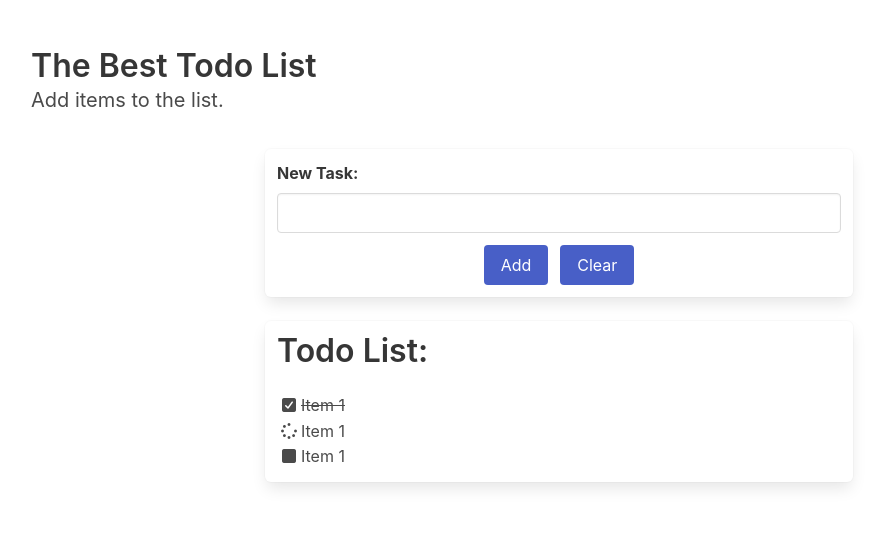
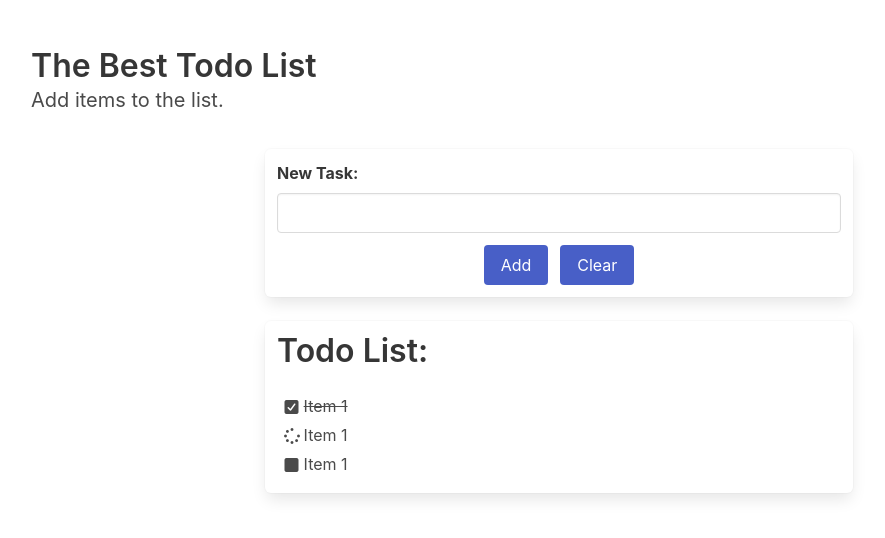
Before and after one commit to jmidd2/sdi-todo-list, a plain HTML site: page index.html in a window 1280 px wide. Shown: the whole page, without its empty margins (81-966 px from the left). Drawn offline with Linux system fonts and the light colour scheme.

Commit message:
Added box-shadow to list-items. Fixed list-item layout.

```diff
--- a/index.html
+++ b/index.html
@@ -35,9 +35,21 @@
       <article class="column is-half box">
         <h2 class="title">Todo List:</h2>
         <ul class="todo-list">
-          <li class="complete"><span class="icon"><i class="fas fa-check-square"></i></span>Item 1<span class="delete-icon icon has-text-danger"><i class="fas fa-trash"></i></span></li>
-          <li class="spinner"><span class="icon"><i class="fas fa-spinner fa-pulse"></i></span>Item 1<span class="delete-icon icon has-text-danger"><i class="fas fa-trash"></i></span></li>
-          <li><span class="icon"><i class="fas fa-square"></i></span>Item 1<span class="delete-icon icon has-text-danger"><i class="fas fa-trash"></i></span></li>
+          <li class="complete">
+            <span class="icon"><i class="fas fa-check-square"></i></span>
+            <span class="list-text">Item 1</span>
+            <span class="delete-icon icon has-text-danger"><i class="fas fa-trash"></i></span>
+          </li>
+          <li class="spinner">
+            <span class="icon"><i class="fas fa-spinner fa-pulse"></i></span>
+            <span class="list-text">Item 1</span>
+            <span class="delete-icon icon has-text-danger"><i class="fas fa-trash"></i></span>
+          </li>
+          <li>
+            <span class="icon"><i class="fas fa-square"></i></span>
+            <span class="list-text">Item 1</span>
+            <span class="delete-icon icon has-text-danger"><i class="fas fa-trash"></i></span>
+          </li>
         </ul>
       </article>
     </div>
--- a/main.css
+++ b/main.css
@@ -10,16 +10,25 @@
   margin-left: 0.3rem;
 }
 
-.todo-list li > span > i {
-  /*text-decoration-line: none !important;*/
+.todo-list li {
+  display: flex;
+  align-items: center;
+  margin: 0.1rem;
+  border: 1px solid transparent;
+}
+
+.todo-list li span.list-text {
+  flex-grow: 2;
 }
 
 .todo-list li:hover {
   cursor: pointer;
+  box-shadow: 0 0.5em 1em -0.125em rgba(10, 10, 10, 0.1), 0 0px 0 1px rgba(10, 10, 10, 0.02);
 }
 
 .todo-list li.spinner:hover {
   cursor: default !important;
+  box-shadow: none !important;
 }
 
 .todo-list li.spinner:hover > span.delete-icon {
@@ -27,9 +36,9 @@
 }
 
 .todo-list li:hover > span.delete-icon {
-  display: inline;
+  display: inline-flex;
 }
 
-.todo-list li.complete {
+.todo-list li.complete .list-text {
   text-decoration-line: line-through;
 }
```
